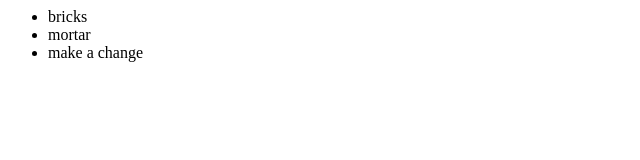
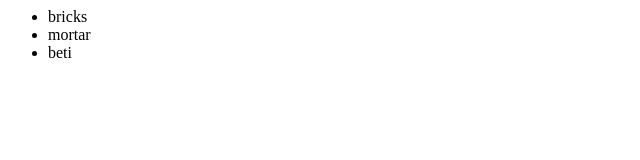
Before and after one commit to azlanhossain/newGitTest, a plain HTML site: page index.html in a window 1280 px wide. Shown: the full height of the page, 0-640 px from the left. Drawn offline with Linux system fonts and the light colour scheme.

Commit message:
this is really really important

```diff
--- a/index.html
+++ b/index.html
@@ -4,7 +4,7 @@
 			<ul>
 				<li>bricks</li>
 				<li>mortar</li>
-				<li> make a change </li>
+				<li>beti</li>
 			</ul>
 		</div>
 	</body>
```
